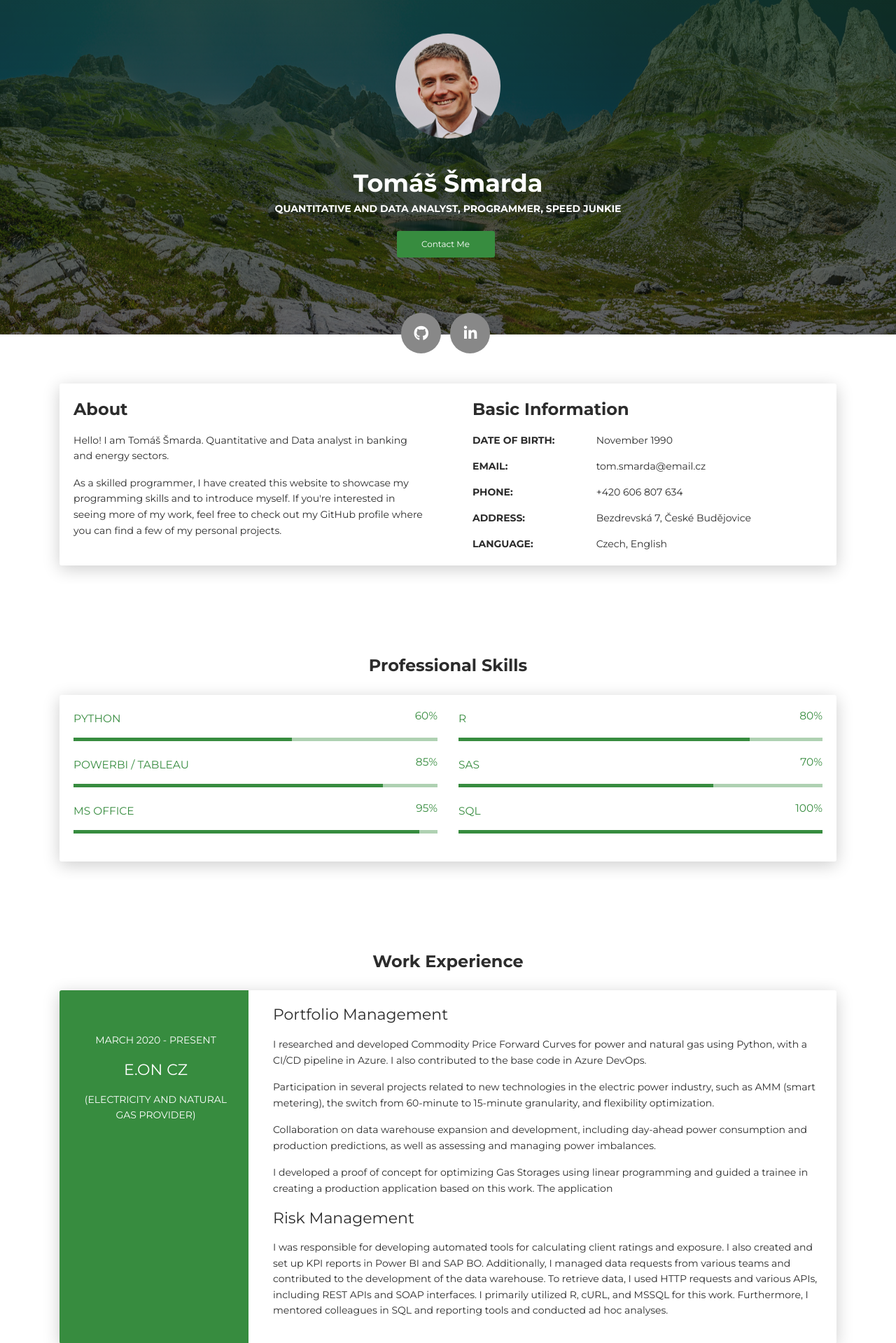
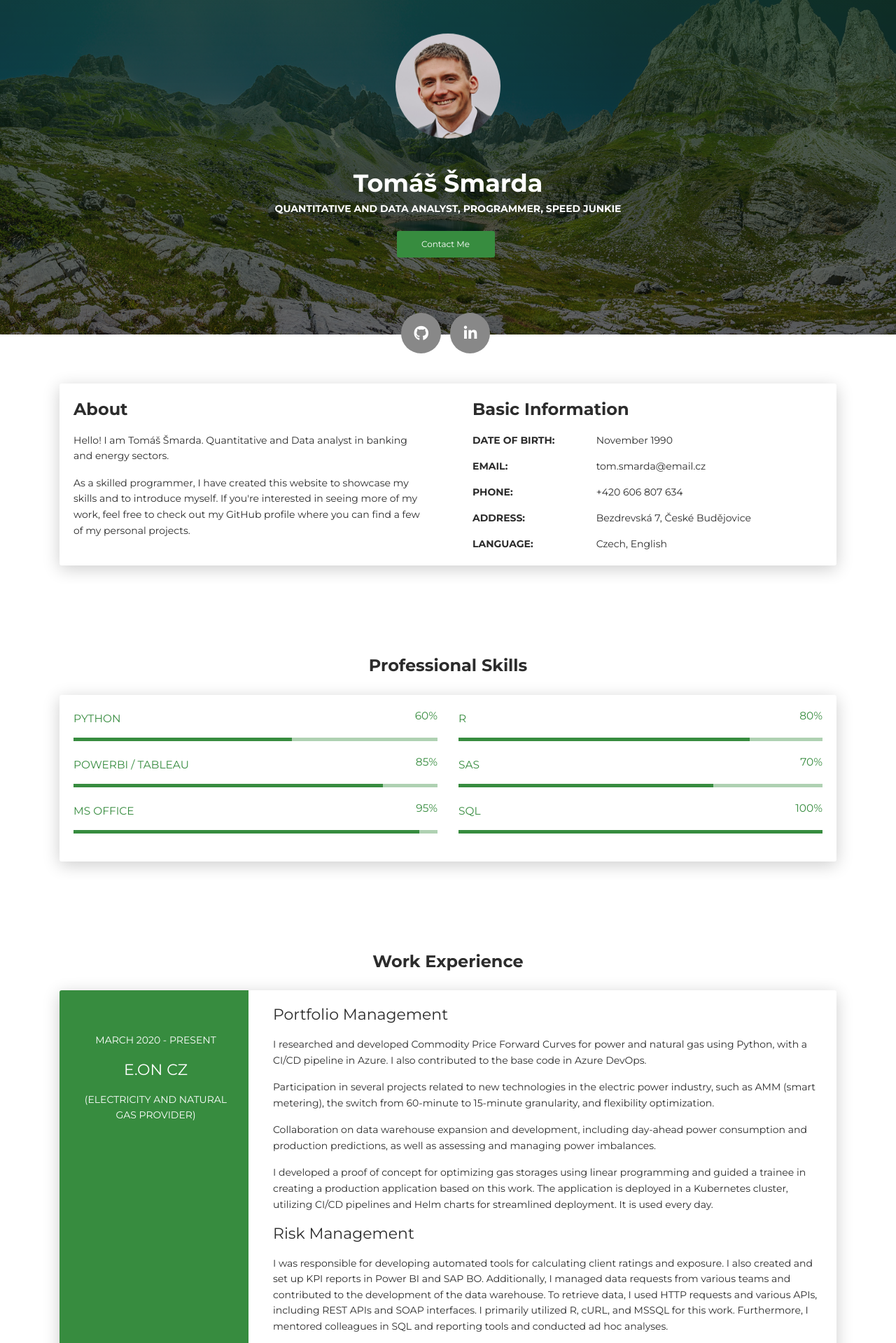
Before and after one commit to Bombras/cv_flask, a Flask app: page / in a window 1280 px wide. Shown: the part 72-1991 px from the top of the page at 70% size. Run offline with Flask 3, Linux system fonts and the light colour scheme; some libraries are stand-ins or nearby versions.

Commit message:
eon update

```diff
--- a/docker_app/app/templates/cv.html
+++ b/docker_app/app/templates/cv.html
@@ -184,7 +184,7 @@
                     </p>
                     <p>
                       As a skilled programmer, I have created this website to
-                      showcase my programming skills and to introduce myself. If
+                      showcase my skills and to introduce myself. If
                       you're interested in seeing more of my work, feel free to
                       check out my GitHub profile where you can find a few of my
                       personal projects.
@@ -410,10 +410,12 @@
                     </p>
 
                     <p>
-                      I developed a proof of concept for optimizing Gas Storages
-                      using linear programming and guided a trainee in creating
-                      a production application based on this work. The
-                      application
+                      I developed a proof of concept for optimizing gas storages
+                      using linear programming and guided a trainee in creating a
+                      production application based on this work. The application
+                      is deployed in a Kubernetes cluster, utilizing CI/CD
+                      pipelines and Helm charts for streamlined deployment. It is
+                      used every day.
                     </p>
                     <div class="h5">Risk Management</div>
                     <p>
```
